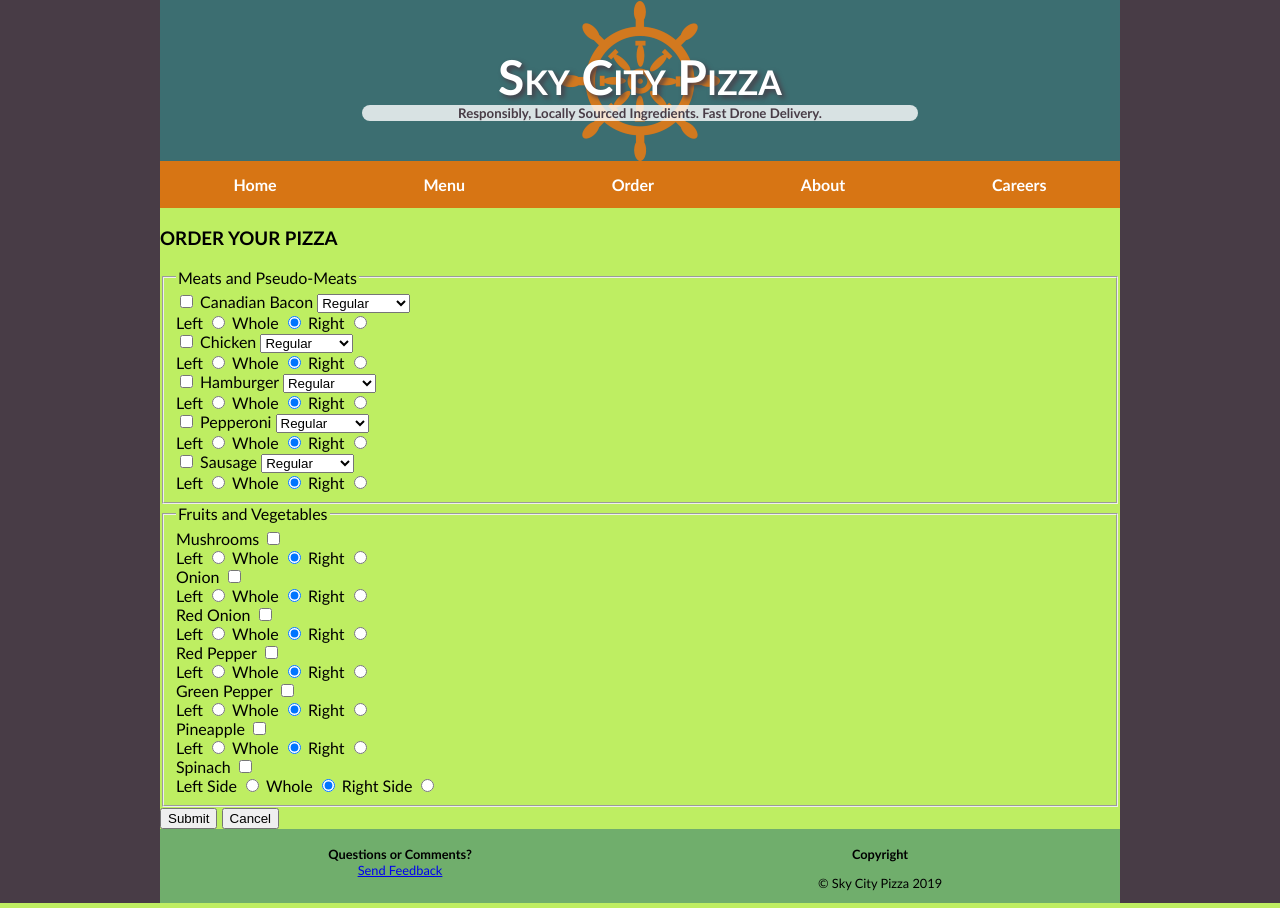
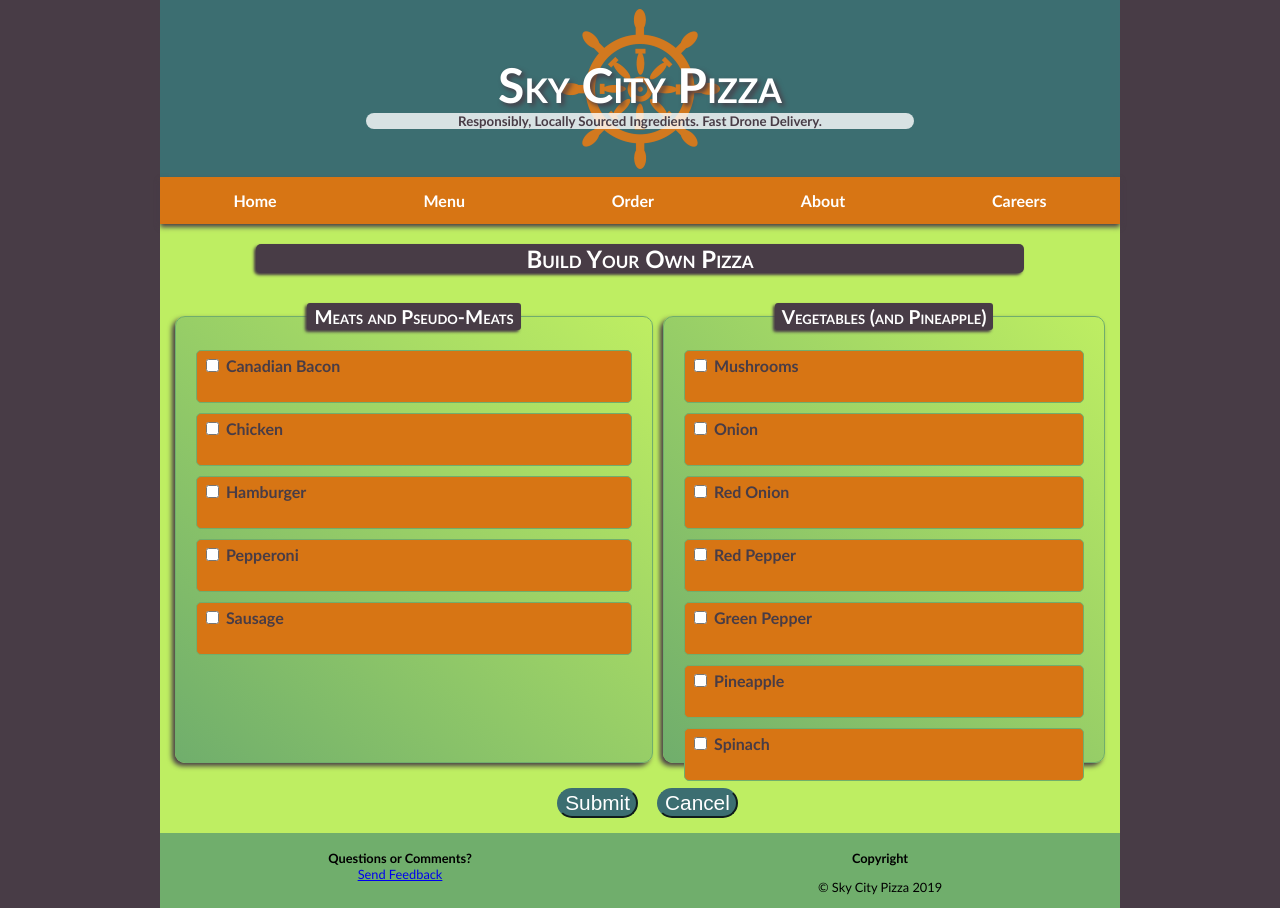
Before and after one commit to kfisc88-lsc-repos/cis1406_final_project, a PHP site: page /order.php in a window 1280 px wide. Run offline with PHP 8.4, Linux system fonts and the light colour scheme.

Commit message:
finished order form css

```diff
--- a/css/style.css
+++ b/css/style.css
@@ -33,28 +33,43 @@ body {
 /*------------------------------ Header Styles ------------------------------*/
 header {
   margin: 0;
-  padding: 2vh;
+  padding: 3vh;
   background: #3c6e71 url("../assets/ship_wheel.png") center / 20vh no-repeat;
   background-image: url("../assets/ship_wheel.png");
 }
 
 header h1 {
+  color: #ffffff;
   font-size: 3em;
+  text-align: center;
   font-variant: small-caps;
-  text-align: center;
+  text-shadow: 3px 3px 5px #483c46;
   margin-bottom: 0;
-  color: #ffffff;
-  text-shadow: 3px 3px 5px #483c46;
 }
 
 header h5 {
+  color: #483c46;
   text-align: center;
+
   width: 60%;
-  color: #483c46;
+  margin: 0 auto 3vh auto;
+  padding-top: 0;
+  border-radius: 10px;
   background-color: rgba(255, 255, 255, 0.8);
-  border-radius: 10px;
-  padding-top: 0;
-  margin: 0 auto 3vh auto;
+}
+
+#order-header {
+  color: white;
+  text-align: center;
+  font-variant: small-caps;
+
+  width: 80%;
+  margin-left: auto;
+  margin-right: auto;
+
+  border-radius: 5px;
+  box-shadow: -2px 2px 3px #483c46;
+  background-color: #483c46;
 }
 
 
@@ -70,6 +85,7 @@ header h5 {
   list-style-type: none;
   margin: 0;
   padding: 0;
+  box-shadow: 0px 3px 5px #483c46;
   -webkit-display: flex;
   display: flex;
 }
@@ -77,15 +93,14 @@ header h5 {
 .horizontal li {
   -webkit-flex: 1 1 auto;
   flex: 1 1 auto;
-
 }
 
 .horizontal li a {
   display: block;
+  color: #FFFFFF;
+  font-weight: bold;
   text-align: center;
   text-decoration: none;
-  color: #FFFFFF;
-  font-weight: bold;
   padding: 14px 16px;
 }
 
@@ -122,7 +137,81 @@ header h5 {
 
 
 /*------------------------------- Form Styles -------------------------------*/
+.order {
+  padding: 10px 10px;
+  height: 60vh;
+  display: flex;
+  flex-direction: row;
+}
 
+.order legend {
+  color: white;
+  font-size: 1.2em;
+  font-variant: small-caps;
+  background-color: #483c46;
+  padding: 2px 7px;
+  border-radius: 3px;
+  text-align: center;
+  box-shadow: -2px 2px 3px #483c46;
+}
+
+fieldset {
+  flex: 1 1 auto;
+  margin: 0px 5px;
+  padding: 10px;
+
+  border: 1px solid #70ae6c;
+  border-radius: 10px;
+  box-shadow: -3px 3px 5px #483c46;
+  background: linear-gradient(to top right, #70ae6c, #BEEE62);
+
+  color: #483c46;
+  font-weight: bold;
+  font-family: Calibri, Arial, sans-serif;
+}
+
+.toppings {
+  margin: 10px;
+  padding: 5px;
+  border: 1px solid #70ae6c;
+  border-radius: 5px;
+  background-color: #D77514;
+}
+
+.toppings-location {
+  visibility: hidden;
+  text-align: right;
+  margin-top: 3px;
+}
+
+.meat-style {
+  float: right;
+  visibility: hidden;
+}
+
+.toppings::after {
+  content: "";
+  display: table;
+  clear: both;
+}
+
+
+/*------------------------------ Button Styles ------------------------------*/
+#order-buttons {
+  margin: 10px;
+  padding: 5px;
+  text-align: center;
+}
+
+#order-buttons button {
+  font-size: 1.3em;
+  color: #FFFFFF;
+
+  margin-left: 15px;
+  background-color: #3c6e71;
+  border-color: #3c6e71;
+  border-radius: 20px;
+}
 
 
 /*------------------------------ Footer Styles ------------------------------*/
--- a/order.php
+++ b/order.php
@@ -5,17 +5,19 @@
 <?php include "templates/header.html"; ?>
 <?php include "templates/navbar.html"; ?>
 
-<h3>ORDER YOUR PIZZA</h3>
+<h2 id="order-header">Build Your Own Pizza</h2>
 
 <form class="order" method="post">
-  <fieldset>
+  <fieldset id="meats">
     <legend>Meats and Pseudo-Meats</legend>
 
-    <div>
+    <div class="toppings">
+      <label for="ca-bacon">
         <input id="ca-bacon" type="checkbox" > <!-- Write JS to display topping location if checked -->
-      <label for="ca-bacon">Canadian Bacon</label>
+        Canadian Bacon
+      </label>
 
-      <select>
+      <select class="meat-style">
         <option value="regular">Regular</option>
         <option value="vegetarian">Vegetarian</option>
         <option value="vegan">Vegan</option>
@@ -35,11 +37,13 @@
       </div>
     </div>
 
-    <div>
+    <div class="toppings">
+      <label for="chicken">
         <input id="chicken" type="checkbox" > <!-- Write JS to display topping location if checked -->
-      <label for="chicken">Chicken</label>
+        Chicken
+      </label>
 
-      <select>
+      <select class="meat-style">
         <option value="regular">Regular</option>
         <option value="vegetarian">Vegetarian</option>
         <option value="vegan">Vegan</option>
@@ -59,11 +63,13 @@
       </div>
     </div>
 
-    <div>
+    <div class="toppings">
+      <label for="hamburger">
         <input id="hamburger" type="checkbox" > <!-- Write JS to display topping location if checked -->
-      <label for="hamburger">Hamburger</label>
+        Hamburger
+      </label>
 
-      <select>
+      <select class="meat-style">
         <option value="regular">Regular</option>
         <option value="vegetarian">Vegetarian</option>
         <option value="vegan">Vegan</option>
@@ -83,11 +89,13 @@
       </div>
     </div>
 
-    <div>
+    <div class="toppings">
+      <label for="pepperoni">
         <input id="pepperoni" type="checkbox" > <!-- Write JS to display topping location if checked -->
-      <label for="pepperoni">Pepperoni</label>
+        Pepperoni
+      </label>
 
-      <select>
+      <select class="meat-style">
         <option value="regular">Regular</option>
         <option value="vegetarian">Vegetarian</option>
         <option value="vegan">Vegan</option>
@@ -107,11 +115,13 @@
       </div>
     </div>
 
-    <div>
+    <div class="toppings">
+      <label for="sausage">
         <input id="sausage" type="checkbox" > <!-- Write JS to display topping location if checked -->
-      <label for="sausage">Sausage</label>
+        Sausage
+      </label>
 
-      <select>
+      <select class="meat-style">
         <option value="regular">Regular</option>
         <option value="vegetarian">Vegetarian</option>
         <option value="vegan">Vegan</option>
@@ -133,12 +143,14 @@
 
   </fieldset>
 
-  <fieldset>
-    <legend>Fruits and Vegetables</legend>
+  <fieldset id="plants">
+    <legend>Vegetables (and Pineapple)</legend>
 
-    <div>
-      <label for="mushroom">Mushrooms</label>
+    <div class="toppings">
+      <label for="mushroom">
         <input id="mushroom" type="checkbox" > <!-- Write JS to display topping location if checked -->
+        Mushrooms
+      </label>
       <div class="toppings-location">
         <label>Left
         <input type="radio" name="mushroom-position" value="left" >
@@ -152,9 +164,11 @@
       </div>
     </div>
 
-    <div>
-      <label for="onion">Onion</label>
+    <div class="toppings">
+      <label for="onion">
         <input id="onion" type="checkbox" > <!-- Write JS to display topping location if checked -->
+        Onion
+      </label>
       <div class="toppings-location">
         <label>Left
         <input type="radio" name="onion-position" value="left" >
@@ -168,9 +182,11 @@
       </div>
     </div>
 
-    <div>
-      <label for="red-onion">Red Onion</label>
+    <div class="toppings">
+      <label for="red-onion">
         <input id="red-onion" type="checkbox" > <!-- Write JS to display topping location if checked -->
+        Red Onion
+      </label>
       <div class="toppings-location">
         <label>Left
           <input type="radio" name="red-onion-position" value="left" >
@@ -184,9 +200,11 @@
       </div>
     </div>
 
-    <div>
-      <label for="red-pepper">Red Pepper</label>
+    <div class="toppings">
+      <label for="red-pepper">
         <input id="red-pepper" type="checkbox" > <!-- Write JS to display topping location if checked -->
+        Red Pepper
+      </label>
       <div class="toppings-location">
         <label>Left
         <input type="radio" name="red-pepper-position" value="left" >
@@ -200,9 +218,11 @@
       </div>
     </div>
 
-    <div>
-      <label for="grn-pepper">Green Pepper</label>
+    <div class="toppings">
+      <label for="grn-pepper">
         <input id="grn-pepper" type="checkbox" > <!-- Write JS to display topping location if checked -->
+        Green Pepper
+      </label>
       <div class="toppings-location">
         <label>Left
         <input type="radio" name="grn-pepper-position" value="left" >
@@ -216,9 +236,11 @@
       </div>
     </div>
 
-    <div>
-      <label for="pineapple">Pineapple</label>
+    <div class="toppings">
+      <label for="pineapple">
         <input id="pineapple" type="checkbox" > <!-- Write JS to display topping location if checked -->
+        Pineapple
+      </label>
       <div class="toppings-location">
         <label>Left
         <input type="radio" name="pineapple-position" value="left" >
@@ -232,26 +254,29 @@
       </div>
     </div>
 
-    <div>
-      <label for="spinach">Spinach</label>
+    <div class="toppings">
+      <label for="spinach">
         <input id="spinach" type="checkbox" > <!-- Write JS to display topping location if checked -->
+        Spinach
+      </label>
       <div class="toppings-location">
-        <label>Left Side
+        <label>Left
         <input type="radio" name="spinach-position" value="left" >
         </label>
         <label>Whole
         <input type="radio" name="spinach-position" value="whole" checked >
         </label>
-        <label>Right Side
+        <label>Right
         <input type="radio" name="spinach-position" value="right" >
         </label>
       </div>
     </div>
   </fieldset>
-
-<button type="button" name="submit">Submit</button>
-<button type="button" name="cancel">Cancel</button>
-
 </form>
 
+<div id="order-buttons">
+  <button id="submit" type="button" name="submit">Submit</button>
+  <button id="cancel" type="button" name="cancel">Cancel</button>
+</div>
+
 <?php include "templates/footer.html"; ?>
```
Also changed, not shown: test.html (+64 -39 lines). Lines whose indentation alone changed are shown as unchanged.
